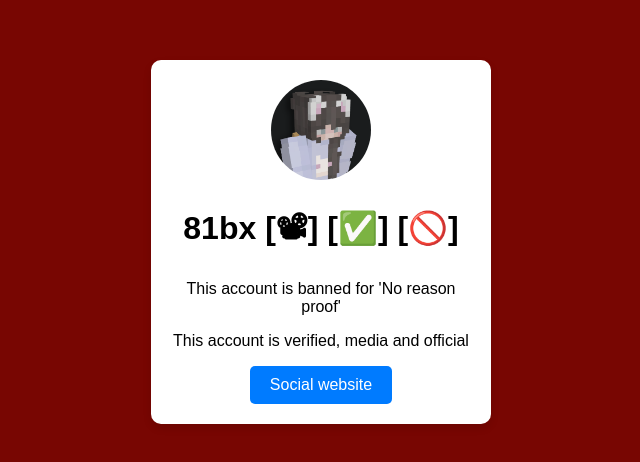
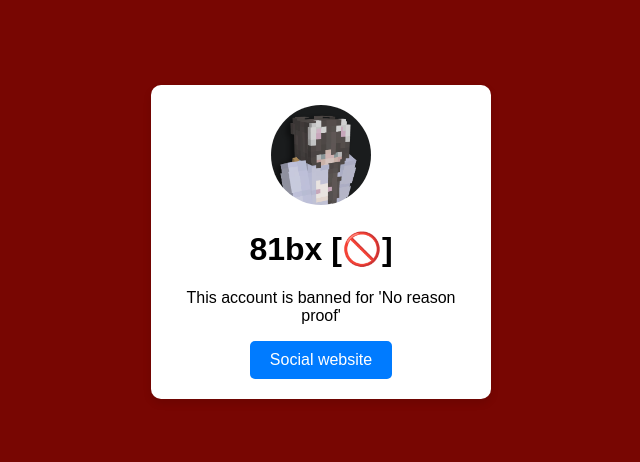
Before and after one commit to krmsclient/krmsclient.github.io, a plain HTML site: page users/81bx.html in a window 1280 px wide. Shown: the part 166-628 px from the top of the page, without its empty margins (319-959 px from the left). Drawn offline with Linux system fonts and the light colour scheme.

Commit message:
Update 81bx.html

```diff
--- a/users/81bx.html
+++ b/users/81bx.html
@@ -53,10 +53,8 @@
 
 <div class="profile-card">
     <img src="81bx.png" alt="Profile Picture" class="profile-img">
-    <h1>81bx [📽] [✅] [🚫]</h1>
+    <h1>81bx [🚫]</h1>
     <p>This account is banned for 'No reason proof'</p>
-    <p> </p>
-    <p>This account is verified, media and official</p>
     <p> </p>
     <a href="https://81bx.github.io" class="button">Social website</a>
 </div>
```
